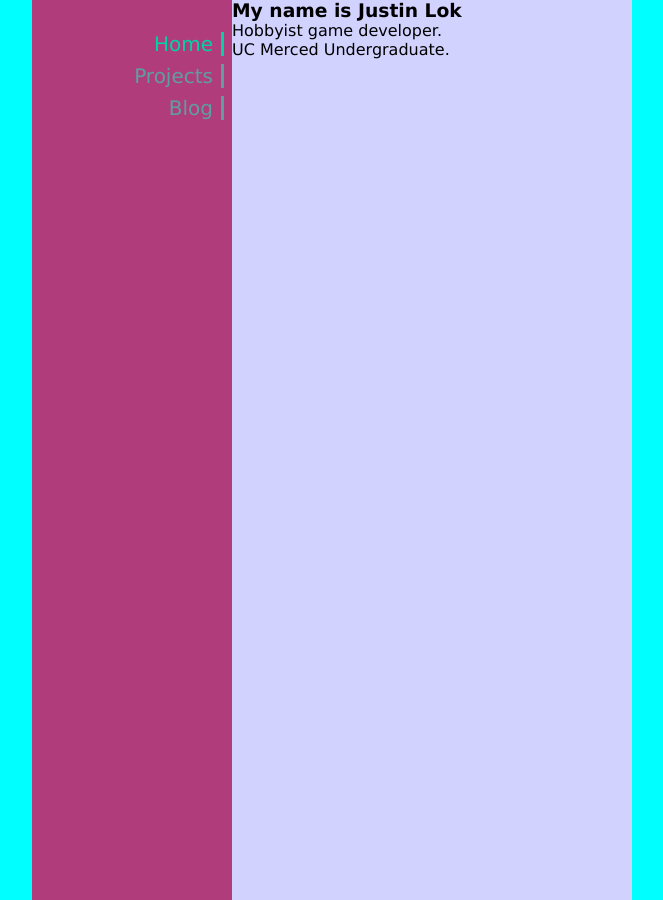
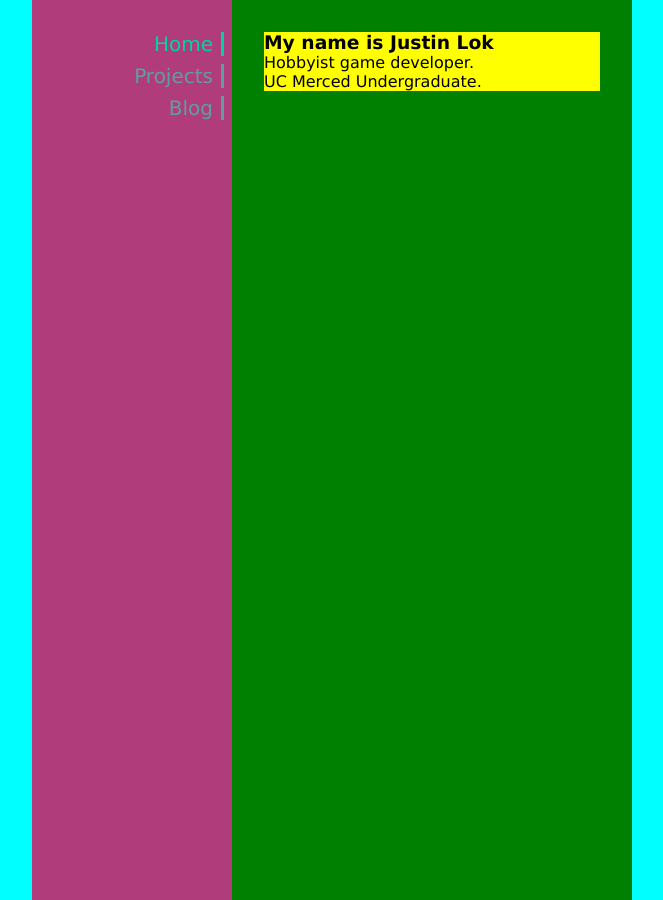
Before and after one commit to justinlok/justinlok.github.io, a Jekyll site: the page built from index.html, in a window 1280 px wide. Shown: the whole page, without its empty margins (208-871 px from the left). Built offline with Jekyll 4.4.1, drawn with Linux system fonts in a browser that asks for light colours.

Commit message:
fixed the layout

```diff
--- a/_layouts/default.html
+++ b/_layouts/default.html
@@ -10,9 +10,11 @@
         <header class="sidebar">
             {% include navigation.html %}
         </header>
-        <div class="main">
-            <title>{{ page.title }}</title>
-            {{ content }}
+        <div class="inner">
+            <div class="main">
+                <title>{{ page.title }}</title>
+                {{ content }}
+        </div>
         </div>
     </body>
 
--- a/_sass/main.scss
+++ b/_sass/main.scss
@@ -3,7 +3,7 @@
 }
 
 body{
-    font-family: 'Lucida Sans', 'Lucida Sans Regular', 'Lucida Grande', 'Lucida Sans Unicode', Geneva, Verdana, sans-serif
+    font-family: 'Lucida Sans', 'Lucida Sans Regular', 'Lucida Grande', 'Lucida Sans Unicode', Geneva, Verdana, sans-serif;
 }
 
 a{
--- a/_sass/widescreen.scss
+++ b/_sass/widescreen.scss
@@ -30,10 +30,14 @@
     border-style: solid;
 }
 
-.main{
+.inner{
     margin-left: calc(50vw - 200px);
     height: 100vh;
     width: 400px;
-    background-color: rgb(210, 210, 255);
+    background-color: green;
+    padding: 32px;
+}
 
+.main{
+    background-color: yellow;
 }
```
